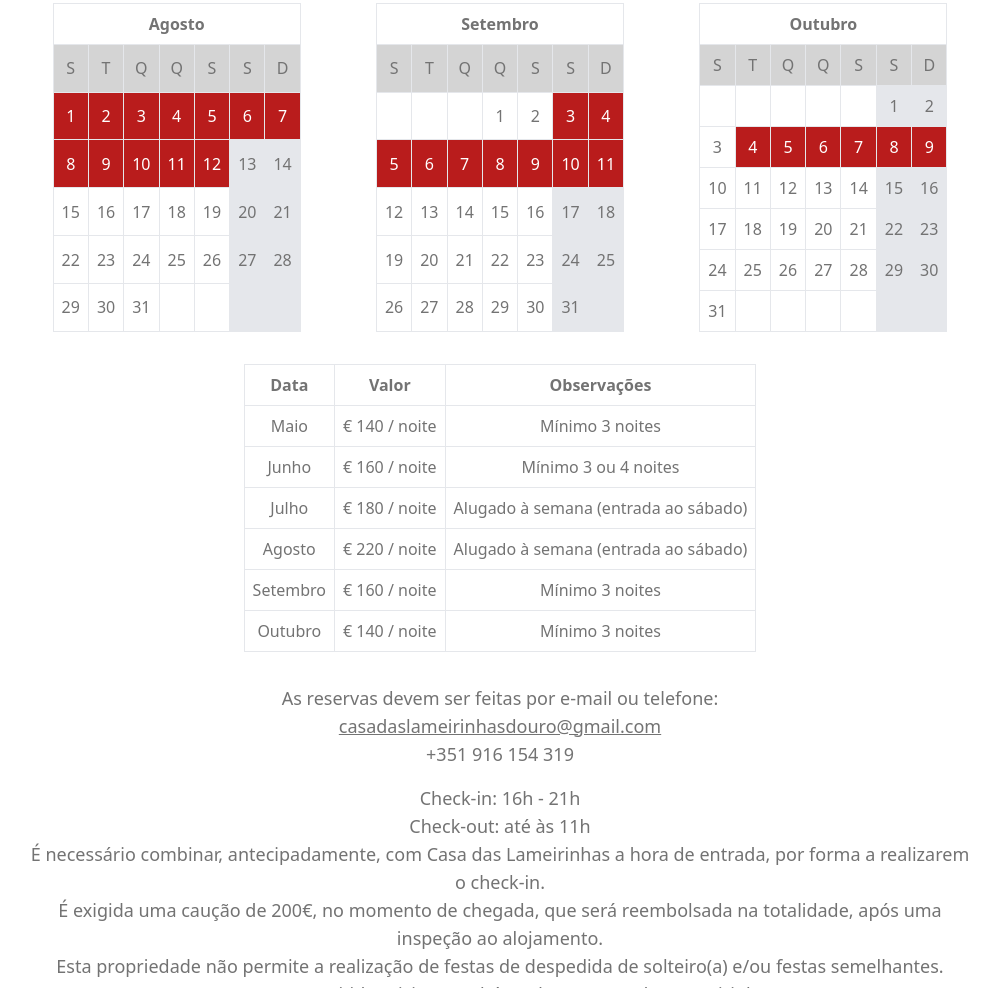
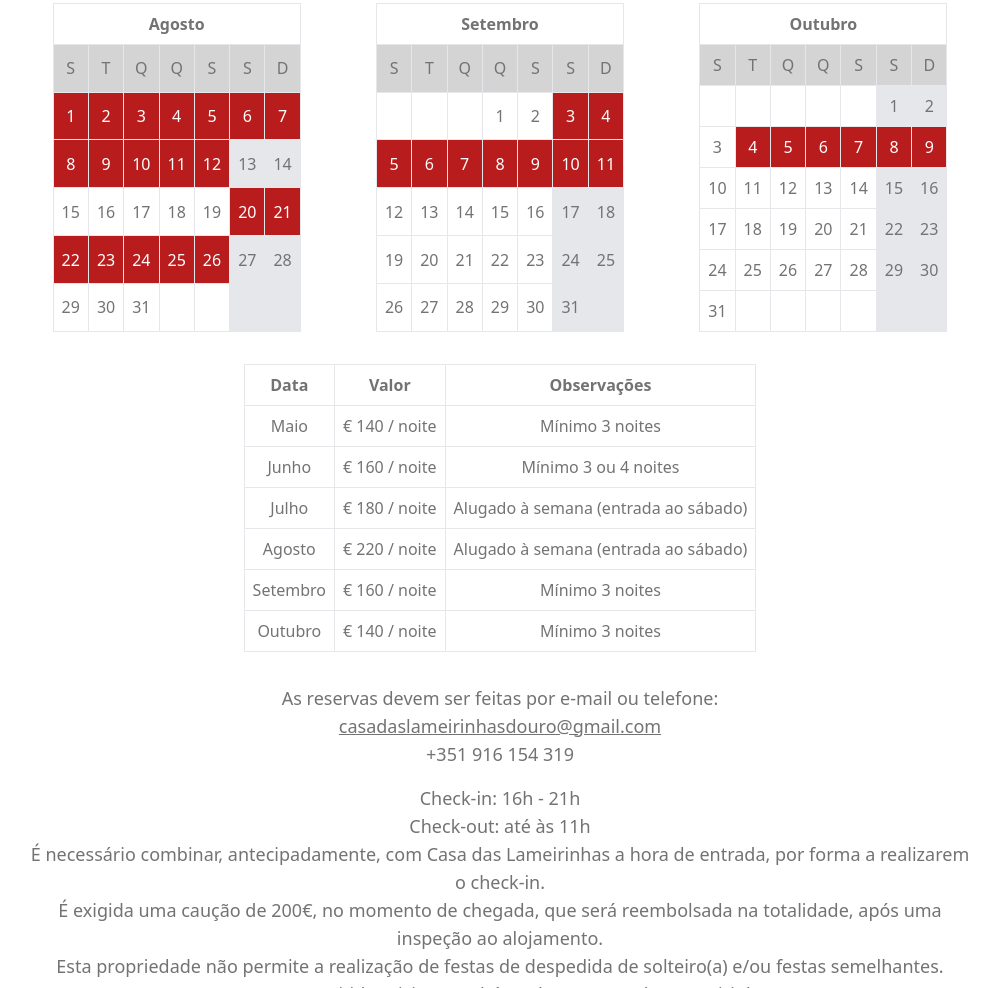
Before and after one commit to pedropalmares/casadaslameirinhas, a website: page index.html in a window 1280 px wide. Shown: the part 6662-7650 px from the top of the page, without its empty margins (140-1139 px from the left). Drawn offline with Linux system fonts and the light colour scheme; some packages are replaced by stand-ins of ours.

Commit message:
reserva 20/8 - 27/8

```diff
--- a/index.html
+++ b/index.html
@@ -641,15 +641,15 @@
                             <td class="">17</td>
                             <td class="">18</td>
                             <td class="">19</td>
-                            <td class="dayoff">20</td>
-                            <td class="dayoff">21</td>
+                            <td class="occupied">20</td>
+                            <td class="occupied">21</td>
                         </tr>
                         <tr>
-                            <td>22</td>
-                            <td>23</td>
-                            <td>24</td>
-                            <td>25</td>
-                            <td>26</td>
+                            <td class="occupied">22</td>
+                            <td class="occupied">23</td>
+                            <td class="occupied">24</td>
+                            <td class="occupied">25</td>
+                            <td class="occupied">26</td>
                             <td class="dayoff">27</td>
                             <td class="dayoff">28</td>
                         </tr>
```
